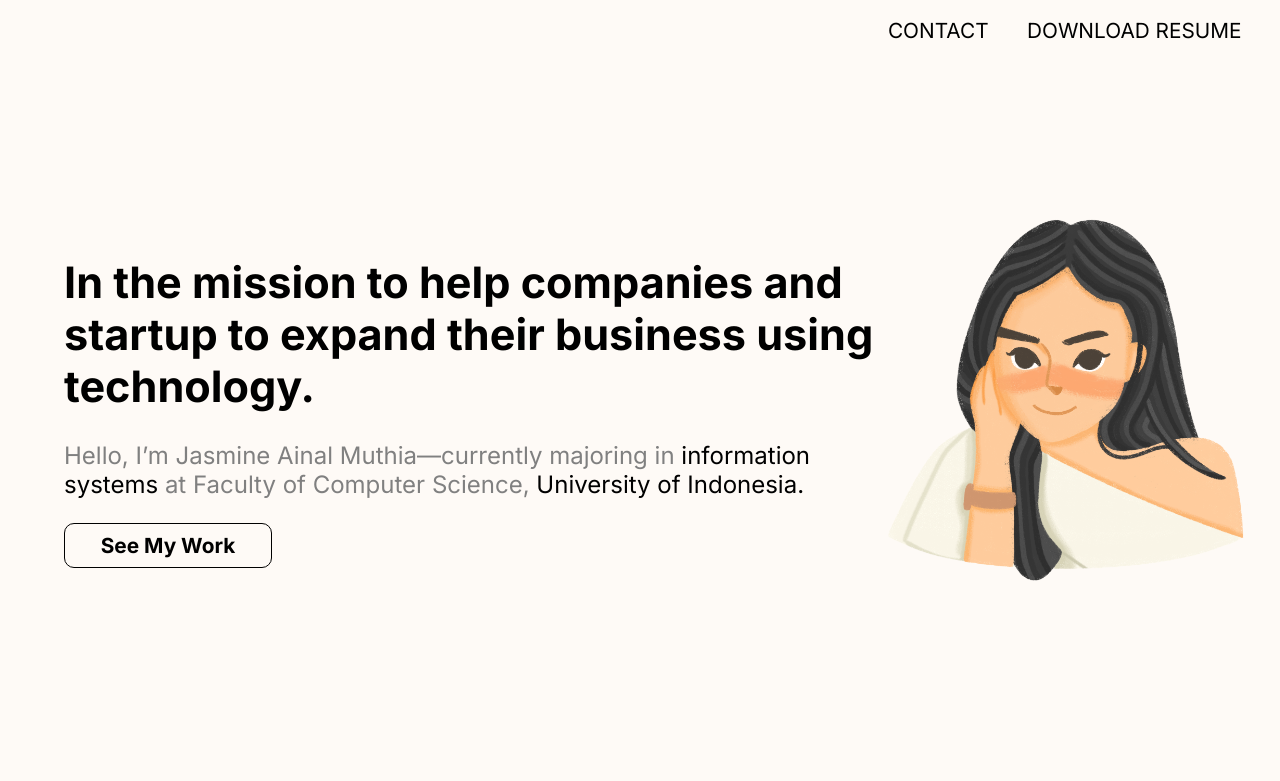
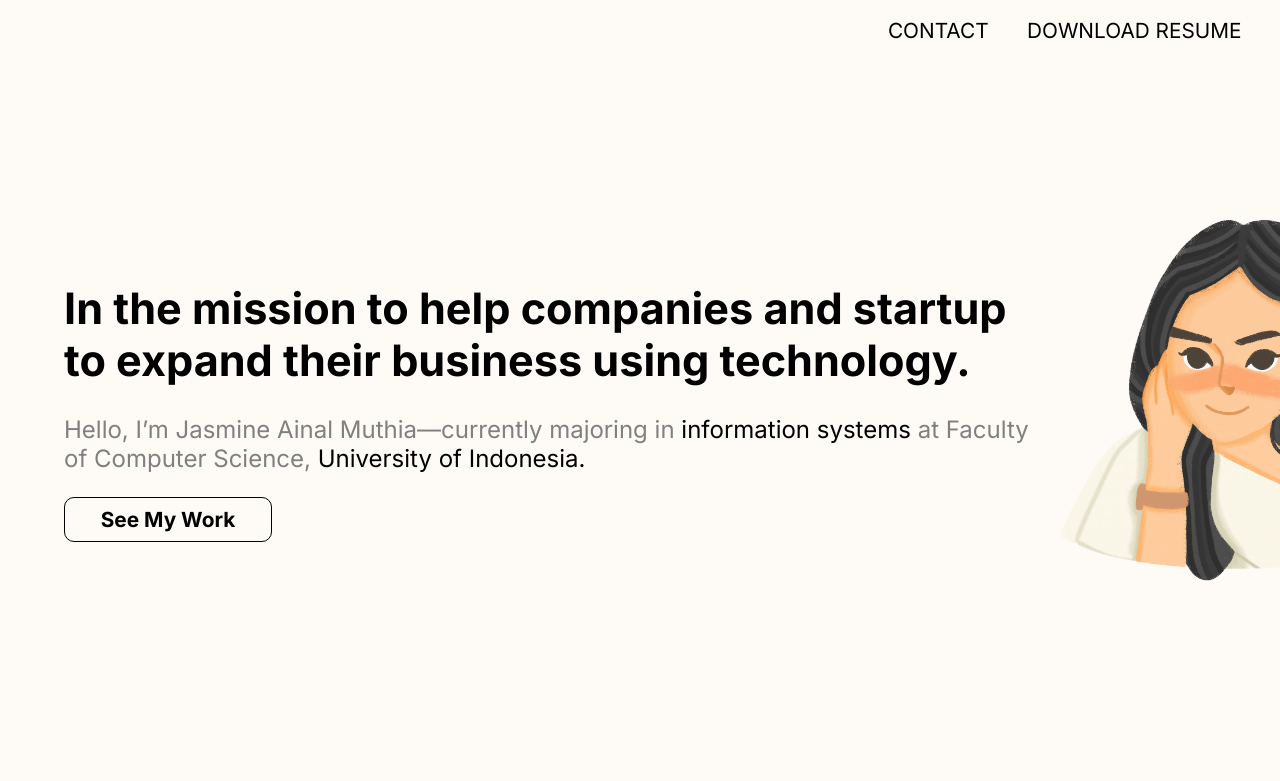
Before and after one commit to jasmineaimu/jasmineaimu, a plain HTML site: page index.html in a window 1280 px wide. Shown: the top 781 px of the page. Drawn offline with Linux system fonts and the light colour scheme.

Commit message:
Update styles.css

```diff
--- a/css/styles.css
+++ b/css/styles.css
@@ -89,8 +89,7 @@ p {
   display: flex;
   flex-direction: column;
   justify-content: center;
-  min-height: 100vh;
-  min-width: 100vw;
+  height: 100vh;
   background-color: #fefaf6;
 }
 
@@ -100,7 +99,6 @@ p {
   height: 13em;
   justify-content: center;
   margin-top: 0px;
-  width: 13em;
 }
 
 .photo-desktop {
@@ -183,6 +181,8 @@ p {
   color: black;
 }
 
+.photo-container {overflow: hidden;}
+
 @media (min-width: 47em) {
   h1 {font-size: 1.8em;}
   .nav-button {font-size: 1.3em;}
```
